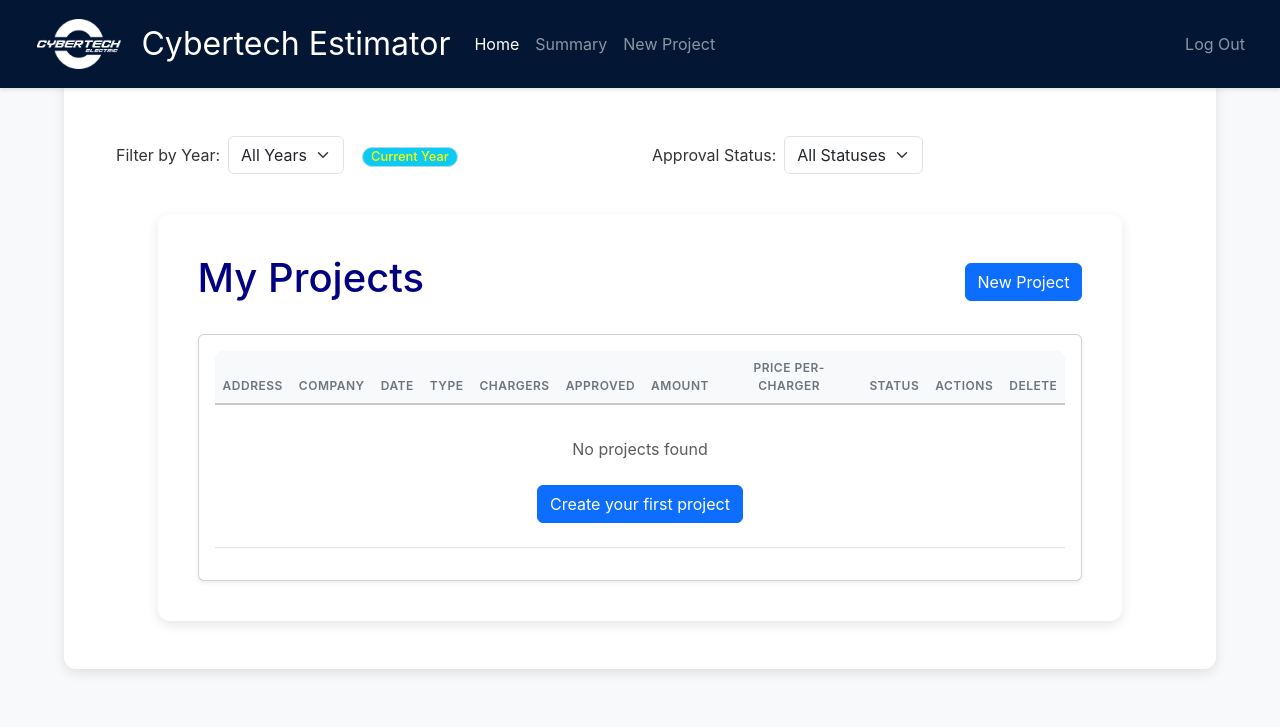
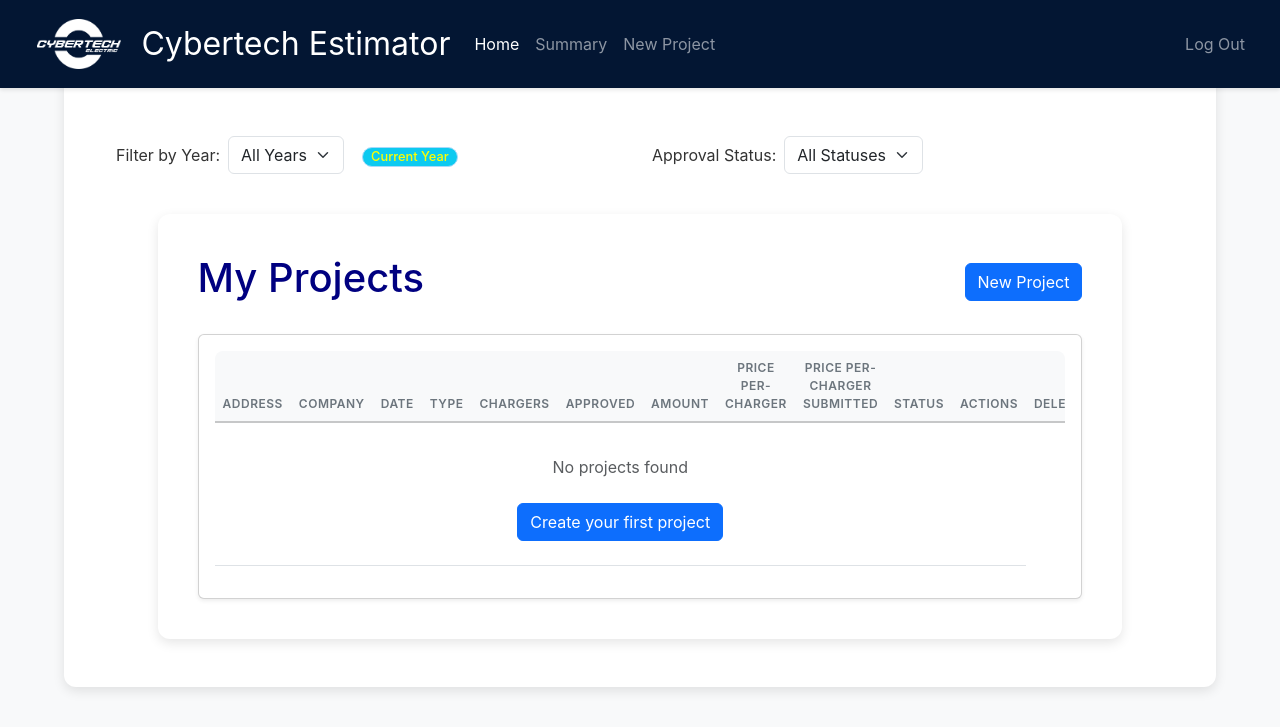
Before and after one commit to CarlosCruzValverde/testEstimator, a Flask app: page /portfolio/projects in a window 1280 px wide. Shown: the top 727 px of the page. Run offline with Flask 3, Linux system fonts and the light colour scheme; the visitor is signed in with stand-in values (Sample User, id 1); parts of the project's set-up code (start-up, migrations or seed data) failed here and were passed over; some libraries are stand-ins or nearby versions.

Commit message:
Update listing_projects.html

```diff
--- a/templates/portfolio/listing_projects.html
+++ b/templates/portfolio/listing_projects.html
@@ -73,6 +73,7 @@
                             <th>Approved</th>
                             <th>Amount</th>
                             <th>Price per-charger</th>
+                            <th>Price per-charger submitted</th>
                             <th>Status</th>
                             <th>Actions</th>
                             <th>Delete</th>
@@ -121,6 +122,17 @@
                                 {% if project.approved_amount is not none %}
                                 <span style="color:green">
                                     ${{ "{:,.2f}".format(project.approved_amount) }}
+                                </span>
+                                {% else %}
+                                <span style="color: red">
+                                    N/A
+                                </span>
+                                {% endif %}
+                            </td>
+                            <td>
+                                {% if project.price_per_charger_submitted is not none %}
+                                <span style="color: navy">
+                                    ${{ "{:,.2f}".format(project.price_per_charger_submitted) }}
                                 </span>
                                 {% else %}
                                 <span style="color: red">
```
